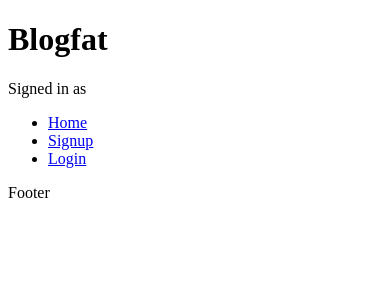
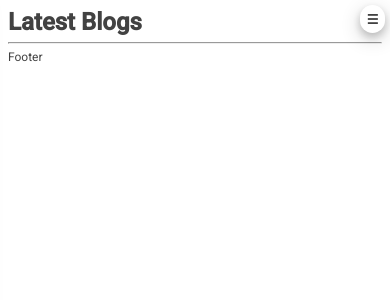
Before and after one commit to nanomosfet/blog, a Python web app: template templates/bloglist.html in a window 390 px wide. Shown: the top 300 px of the page. Run offline with Jinja, Linux system fonts and the light colour scheme; the template is opened without the code that fills it, so the values that code supplies are empty.

Commit message:
Mobile UI Implement

```diff
--- a/app.yaml
+++ b/app.yaml
@@ -6,6 +6,9 @@ handlers:
 - url: /js
   static_dir: js
 
+- url: /css
+  static_dir: css
+
 - url: /.*
   script: main.app
 
--- /dev/null
+++ b/css/blog.css
@@ -0,0 +1,130 @@
+
+body {
+  font-family: Roboto;
+  font-size: 12px;
+  color: #424242;
+}
+
+h1, h2, h3, h4, p {
+    margin: 0px;
+}
+
+
+
+img {
+    max-width: 100%;
+    max-height: 200px;
+    width:auto;
+    height: auto;
+    margin: auto;
+    display: block;
+}
+
+
+/*
+ *
+ * Top Level Navigation
+ *
+ */
+
+.nav {
+  width: 100%;
+  margin-left: auto;
+  margin-right: auto;
+
+}
+
+.nav__list {
+  width: 100%;
+  padding: 0;
+  margin: 0;
+}
+
+
+
+.nav__item {
+  box-sizing: border-box;
+  display: inline-block;
+  width: 24%;
+  text-align: center;
+  line-height: 24px;
+  padding: 24px;
+  text-transform: uppercase;
+}
+
+.nav a {
+  text-decoration: none;
+  color: #616161;
+}
+
+.nav a:hover {
+  text-decoration: underline;
+  color: #212121;
+}
+.nav a {
+  padding:1.5em;
+  white-space: nowrap;
+}
+
+nav p {
+  padding:1.5em;
+  white-space: nowrap;
+}
+
+p {
+  white-space: pre-wrap;
+}
+
+
+.nav {
+    width: 300px;
+    height:100%;
+    z-index: 1;
+    position: fixed;
+    -webkit-transform: translate(-326px,0);
+    transform: translate(-326px,0);
+    transition: transform 0.3s ease;
+    background-color: white;
+    top:0;
+    box-shadow: 0 4px 8px 0 rgba(0, 0, 0, 0.2), 0 6px 20px 0 rgba(0, 0, 0, 0.19);
+  }
+
+  nav.open {
+    -webkit-transform: translate(-26px,0);
+    transform: translate(-26px,0);
+  }
+  .nav__list {
+    width:300px;
+  }
+  .nav__item {
+    width:75px;
+    display:block;
+    border:1px;
+    border-radius: 25px;
+  }
+
+  #menu {
+  position:fixed;
+  top:5px;
+  right:5px;
+  z-index: 2;
+  font-size: small;
+  font-weight: bold;
+  box-shadow: 0 4px 8px 0 rgba(0, 0, 0, 0.2), 0 6px 20px 0 rgba(0, 0, 0, 0.19);
+  background-color: white;
+  border-radius: 25px;
+  padding: 0.50em;
+}
+
+.blog {
+  width: 100%
+}
+
+.blog-subject {
+  display: block;
+  text-decoration: none;
+  font-size: 1.5em;
+  font-weight: bold;
+  padding: .5em;
+  text-align: center;
+}
--- a/js/blog.js
+++ b/js/blog.js
@@ -1,3 +1,11 @@
+// Nav JS
+var drawer = document.getElementById("drawer");
+var menu = document.getElementById("menu");
+
+menu.addEventListener('click', function(e) {
+	drawer.classList.toggle('open');
+	e.stopPropagation();
+});
 
 function likeRequest(loop, blog_id) {
 	var http_request = new XMLHttpRequest();
--- a/templates/base.html
+++ b/templates/base.html
@@ -3,36 +3,45 @@
 <html>
 	<head>
 		<title>Blogfat</title>
-		<script src="js/blog.js"></script>
+		<meta charset="utf-8">
+	    <meta http-equiv="X-UA-Compatible" content="IE=edge">
+	    <meta name="viewport" content="width=device-width, initial-scale=1.0">
+	    <title>Lenys Portfolio</title>
+	    <link href="https://fonts.googleapis.com/css?family=Roboto:300,400,500" rel="stylesheet" type="text/css">
+		<link rel="stylesheet" type="text/css" href="css/blog.css">
 	</head>
 
 	<body>
 		<header>
-			<h1>Blogfat</h1>
-			<p>Signed in as {{user}}</p>
+
+			<a id="menu">&#9776;</a>
+		</header>
 		<nav id="drawer" class="nav">
 			<ul class="nav__list">
+
 				<li class="nav__item">
 					<a href="/">Home</a>
 				</li>
 				</li>
 				{% if not user %}
 				<li class="nav__item">
-						<a href="/signup">Signup</a>
+					<a href="/signup">Sign Up</a>
 				</li>
-
 				<li class="nav__item">
 					<a href="/login">Login</a>
 				</li>
 				{% else %}
 				<li class="nav__item">
-						<a href="/newpost">New Blog</a>
+					<a href="/newpost">New Post</a>
 				<li class="nav__item">
 					<a href="/logout">Logout</a>
 				</li>
+				<li class="nav__item">
+					<p>Signed in as {{user}}</p>
+				</li>
 				{% endif%}
 			</ul>
+			<
 		</nav>
-		</header>
 		{% block main_content %}
 		{% endblock %}
--- a/templates/blog.html
+++ b/templates/blog.html
@@ -1,8 +1,7 @@
 {% include "base.html" %}
 
 {% block main_content %}
-<script src="js/blog.js"></script>
-<content id="blog">
+<content id="blog" class="main-content">
 	<article id="blog-body">
 		<h4 class="subject">{{blog.subject}}</h4>
 		<p class="content">{{blog.content}}</p>
--- a/templates/bloglist.html
+++ b/templates/bloglist.html
@@ -1,15 +1,16 @@
 {% include "base.html" %}
 {% block main_content %}
-<script src="js/blog.js"></script>
-<article id="blog-list">
+<content id="blog-list">
+<h1>Latest Blogs</h1>
+<hr>
 {% for blog in blogs %}
-
-        <a href="/{{blog.key.id()}}">{{blog.subject}}</a>
-        <div class="blog-title">Created by: {{blog.created_by}}</div>
-        <pre class="blog-body">{{blog.content}}</pre>
+<article class="blog">
+  <a class="blog-subject"href="/{{blog.key.id()}}">{{blog.subject}}</a>
    {% if blog.image %}
   <img id="blog-img" src="/img?img_id={{blog.key.id()}}">
   {% endif %}
+  <p class="blog-body">{{blog.content}}</p>
+  <p class="blog-user">Created by: {{blog.created_by}}</p>
   <button type="button" id="like-{{loop.index}}" onclick="likeRequest({{loop.index}},{{blog.key.id()}})">
   {%- if likes_for_page[loop.index - 1] -%}
   	Unlike
@@ -21,7 +22,8 @@
   	<a href="/{{blog.key.id()}}"id="num_comments"> Comments[{{blog.num_comments}}]</a>
   <div id="error-{{loop.index}}"></div>
   <hr>
+</article>
 {% endfor %}
- </article>
+ </content>
 {% endblock %}
 {% include "footer.html" %}
--- a/templates/footer.html
+++ b/templates/footer.html
@@ -1,5 +1,6 @@
 		<footer>
 			Footer
 		</footer>
+        <script src="js/blog.js"></script>
 	</body>
 </html>
```
Lines whose indentation alone changed are shown as unchanged.
